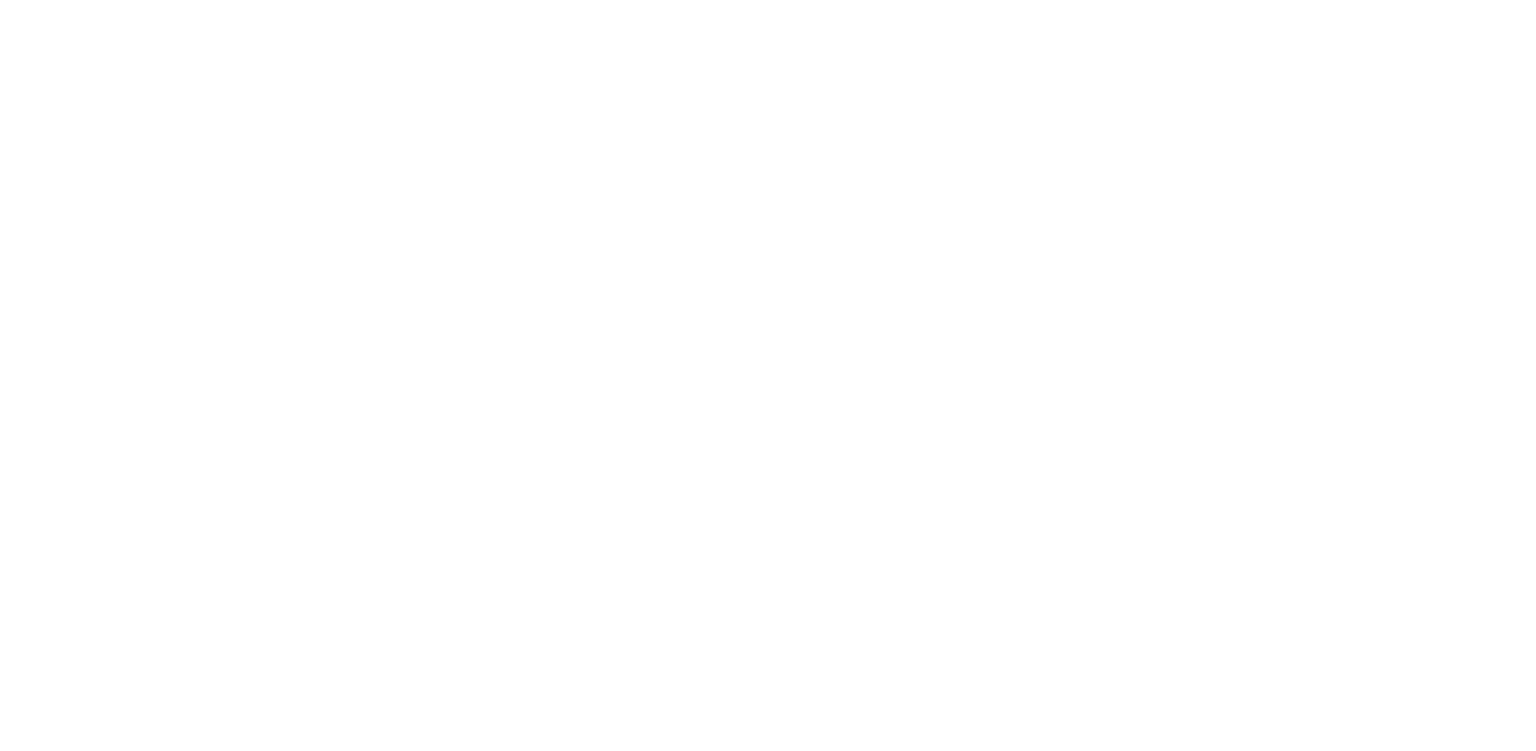
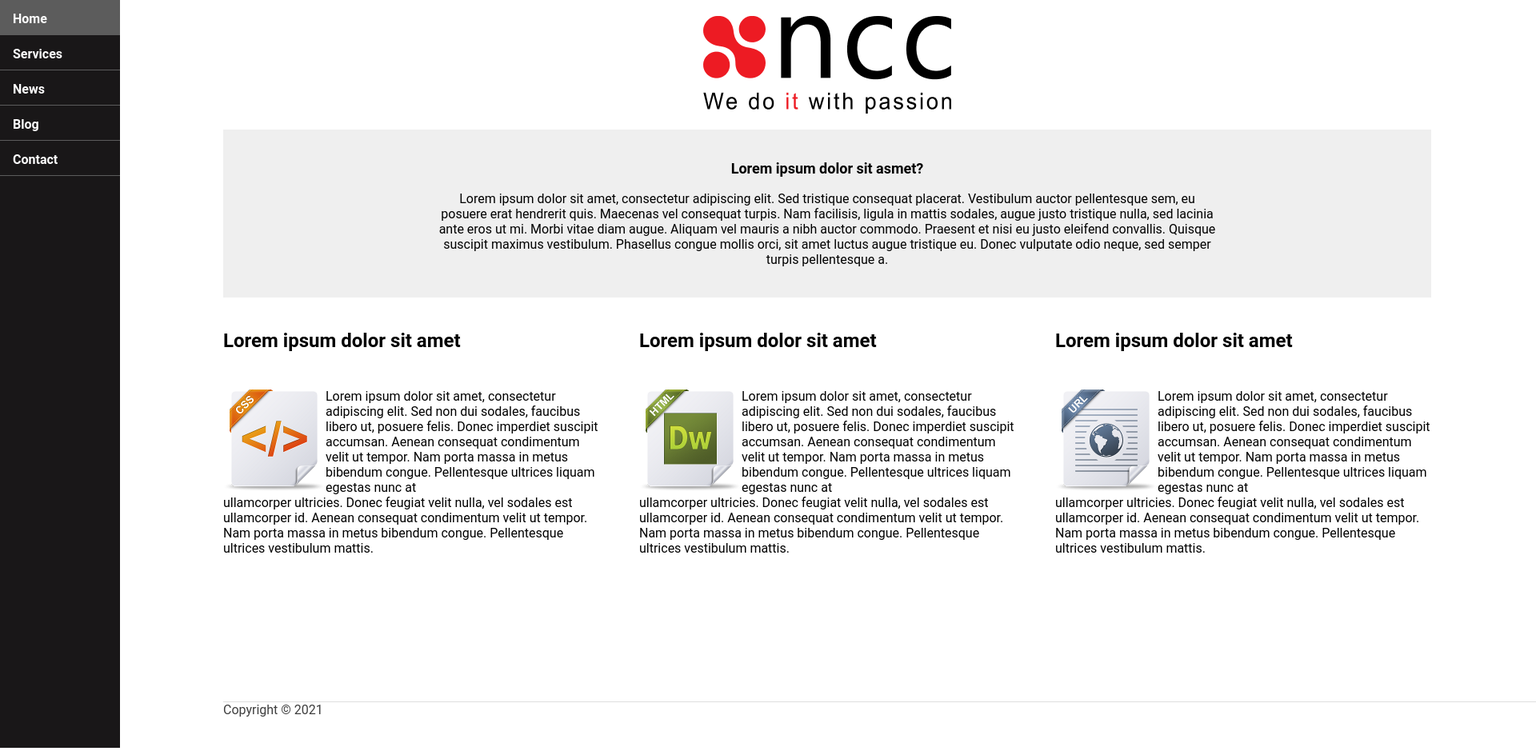
Before and after one commit to T-Rain0811/test_intern, a plain HTML site: page index.html in a window 1280 px wide. Shown: the top 939 px of the page at 80% size, 1920 px wide, since content can reach past the window. Before the commit the page ends 800 px from the top, so only its background shows below. Drawn offline with Linux system fonts and the light colour scheme.

Commit message:
second commit

```diff
--- /dev/null
+++ b/assest/css/responsive.css
@@ -0,0 +1,4 @@
+/*mobile*/
+@media screen and (max-width: 46.1875em) {
+
+}
--- a/assest/css/style.css
+++ b/assest/css/style.css
@@ -0,0 +1,92 @@
+*{
+    padding: 0;
+    margin: 0;
+    box-sizing: border-box;
+    font-family: 'Roboto';
+    font-style: normal;
+    list-style-type: none;
+}
+
+.sidebar{
+    display: inline-block;
+    position: relative;
+    width: 150px;
+    height: 935px;
+    background: #191718;
+}
+.sidebar ul li{
+    height: 44px;
+    position: relative;
+    border-bottom: 1px solid #5C5C5C;
+}
+.sidebar li a{
+    position: absolute;
+    left: 16px;
+    top: 14px;
+    font-weight: 700;
+    font-size: 16px;
+    line-height: 19px;
+    color: #FFFFFF;
+}
+.sidebar li:hover{
+    background-color: #5C5C5C;
+}
+.body{
+    display: inline-block;
+    position: absolute;
+    width: 1768px;
+    height: 935px;
+    padding: 0 129px;
+}
+.img_header{
+    width: 310px;
+    height: 122px;
+    margin: 20px auto;
+}
+.content_big{
+    margin: 10px auto;
+    width: 1510px;
+    height: 210px;
+    background: #EFEFEF;
+    text-align: center;
+}
+.content_big_tittle{
+    padding-top: 38px;
+    font-weight: 700;
+    font-size: 18px;
+    line-height: 21px;
+    color: #000000;
+}
+.content_big_heading{
+    padding: 18px 269px 38px;
+    font-size: 16px;
+}
+.content_small{
+    display: flex;
+    font-size: 16px;
+    margin-top: 40px;
+}
+.content_small_css img{
+    float: left;
+}
+.content_small_heading{
+    font-weight: 700;
+    font-size: 24px;
+    line-height: 28px;
+    color: #000000;
+    padding-bottom: 46px;
+}
+.content_small_first{
+    padding-right: 50px;
+}
+.content_small_third{
+    padding-left: 50px;
+}
+.footer{
+    width: 1768px;
+    border-top: 1px solid #DEDEDE;
+    font-weight: 400;
+    font-size: 16px;
+    color: #3E3E3E;
+    margin-top: 182px;
+}
--- a/index.html
+++ b/index.html
@@ -9,6 +9,52 @@
     <title>Document</title>
 </head>
 <body>
-
-</body>
+    <div class="sidebar">
+        <ul>
+            <li> <a>Home</a></li>
+            <li> <a>Services</a></li>
+            <li> <a>News</a></li>
+            <li> <a>Blog</a></li>
+            <li> <a>Contact</a></li>
+        </ul>
+    </div>
+    <div class="body">
+        <div class="img_header">
+            <img src="./assest/img/logoNCC%201.png" alt="">
+        </div>
+        <div class="content_big">
+            <p class="content_big_tittle">Lorem ipsum dolor sit asmet?</p>
+            <p class="content_big_heading">Lorem ipsum dolor sit amet, consectetur adipiscing elit. Sed tristique consequat placerat. Vestibulum auctor pellentesque sem, eu posuere erat hendrerit quis. Maecenas vel consequat turpis. Nam facilisis, ligula in mattis sodales, augue justo tristique nulla, sed lacinia ante eros ut mi. Morbi vitae diam augue. Aliquam vel mauris a nibh auctor commodo. Praesent et nisi eu justo eleifend convallis. Quisque suscipit maximus vestibulum. Phasellus congue mollis orci, sit amet luctus augue tristique eu. Donec vulputate odio neque, sed semper turpis pellentesque a.</p>
+        </div>
+        <ul class="content_small">
+            <li class="content_small_first">
+                <p class="content_small_heading">Lorem ipsum dolor sit amet</p>
+                <div class="content_small_css">
+                    <img src="./assest/img/css-icon%201.png" alt="">
+                    <p>Lorem ipsum dolor sit amet, consectetur adipiscing elit. Sed non dui sodales, faucibus libero ut, posuere felis. Donec imperdiet suscipit accumsan. Aenean consequat condimentum velit ut tempor. Nam porta massa in metus bibendum congue. Pellentesque ultrices liquam egestas nunc at </p>
+                </div>
+                <p>ullamcorper ultricies. Donec feugiat velit nulla, vel sodales est ullamcorper id. Aenean consequat condimentum velit ut tempor. Nam porta massa in metus bibendum congue. Pellentesque ultrices vestibulum mattis.</p>
+            </li>
+            <li class="content_small_second">
+                <p class="content_small_heading">Lorem ipsum dolor sit amet</p>
+                <div class="content_small_css">
+                    <img src="./assest/img/html-icon%201.png" alt="">
+                    <p>Lorem ipsum dolor sit amet, consectetur adipiscing elit. Sed non dui sodales, faucibus libero ut, posuere felis. Donec imperdiet suscipit accumsan. Aenean consequat condimentum velit ut tempor. Nam porta massa in metus bibendum congue. Pellentesque ultrices liquam egestas nunc at </p>
+                </div>
+                <p>ullamcorper ultricies. Donec feugiat velit nulla, vel sodales est ullamcorper id. Aenean consequat condimentum velit ut tempor. Nam porta massa in metus bibendum congue. Pellentesque ultrices vestibulum mattis.</p>
+            </li>
+            <li class="content_small_third">
+                <p class="content_small_heading">Lorem ipsum dolor sit amet</p>
+                <div class="content_small_css">
+                    <img src="./assest/img/url-icon%201.png" alt="">
+                    <p>Lorem ipsum dolor sit amet, consectetur adipiscing elit. Sed non dui sodales, faucibus libero ut, posuere felis. Donec imperdiet suscipit accumsan. Aenean consequat condimentum velit ut tempor. Nam porta massa in metus bibendum congue. Pellentesque ultrices liquam egestas nunc at </p>
+                </div>
+                <p>ullamcorper ultricies. Donec feugiat velit nulla, vel sodales est ullamcorper id. Aenean consequat condimentum velit ut tempor. Nam porta massa in metus bibendum congue. Pellentesque ultrices vestibulum mattis.</p>
+            </li>
+        </ul>
+        <div class="footer">
+            Copyright © 2021
+        </div>
+    </div>
+    </body>
 </html>
```
Also changed, not shown: assest/img/css-icon 1.png (added), assest/img/html-icon 1.png (added), assest/img/logoNCC 1.png (added), assest/img/url-icon 1.png (added).
